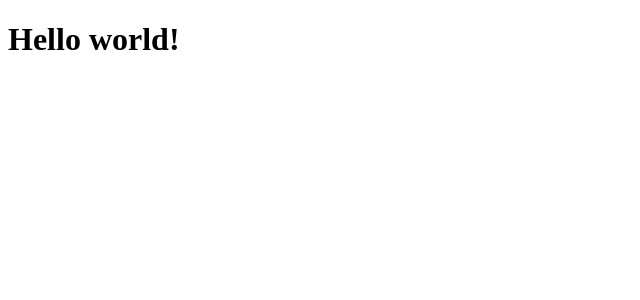
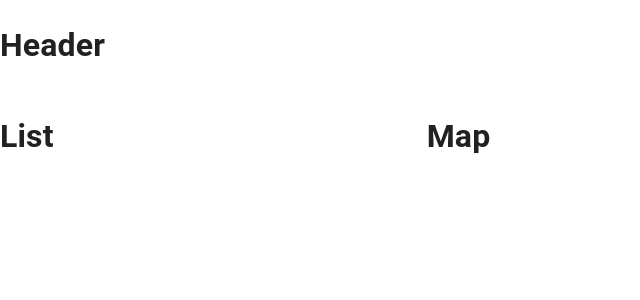
Before and after one commit to alanmiste/travel-checker, a React (Create React App) app: page / in a window 1280 px wide. Shown: the top 300 px of the page, without its empty margins (0-640 px from the left). Built offline with nearby package versions, Linux system fonts and the light colour scheme.

Commit message:
Add CssBaseline, Header, Grids, List and Map.

```diff
--- a/src/App.js
+++ b/src/App.js
@@ -1,10 +1,23 @@
 import React from "react";
+import { CssBaseline, Grid } from "@mui/material";
+import Header from "./components/Header/Header";
+import List from "./components/List/List";
+import Map from "./components/Map/Map";
 
 const App = () =>{
     return(
-        <div>
-            <h1>Hello world!</h1>
-        </div>
+        <>
+            <CssBaseline />
+            <Header />
+            <Grid container spacing={3} style={{ width: '100%' }}>
+                <Grid item xs={12} md={4}>
+                    <List />
+                </Grid>
+                <Grid item xs={12} md={8}>
+                    <Map />
+                </Grid>
+            </Grid>
+        </>
     );
 }
 export default App;
```
